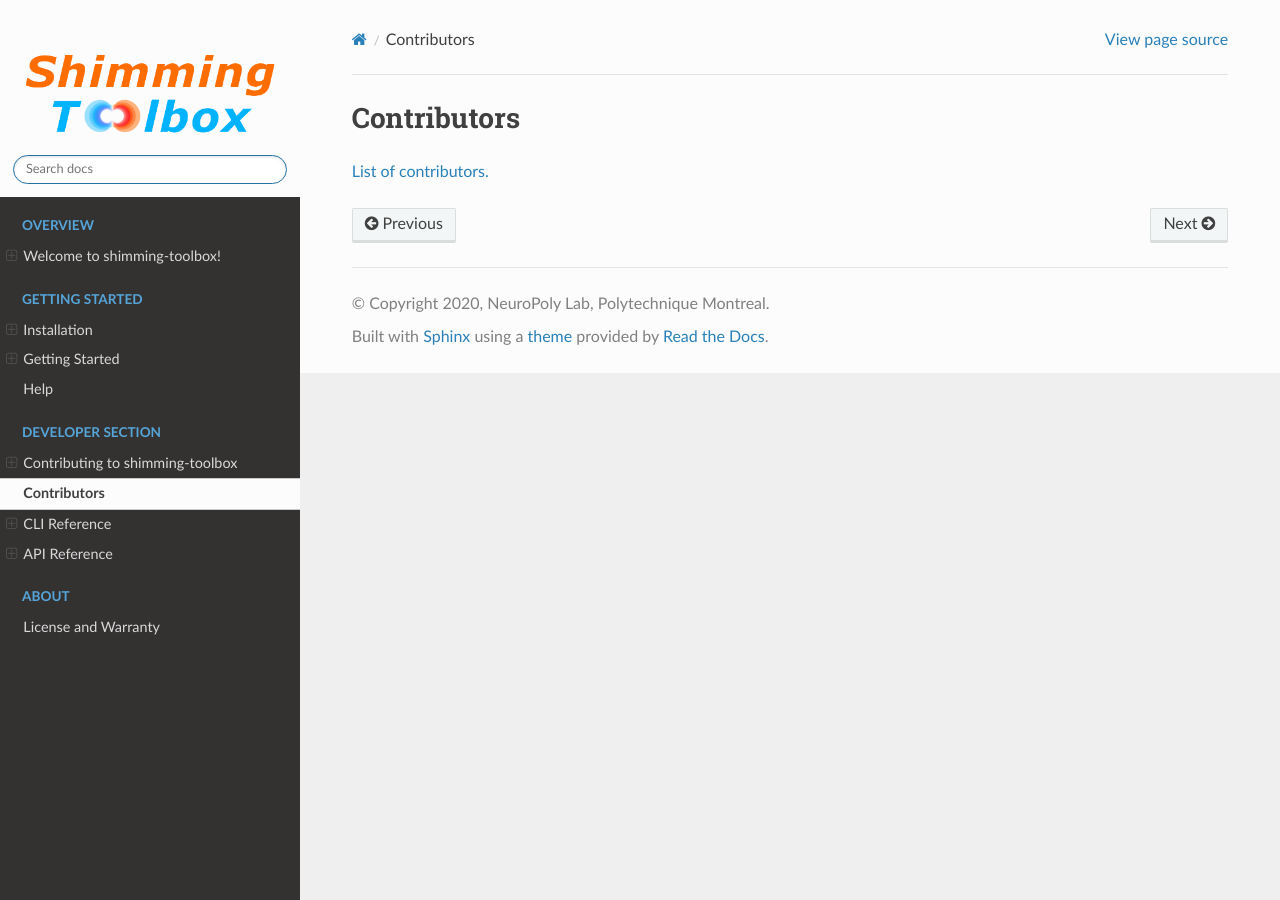
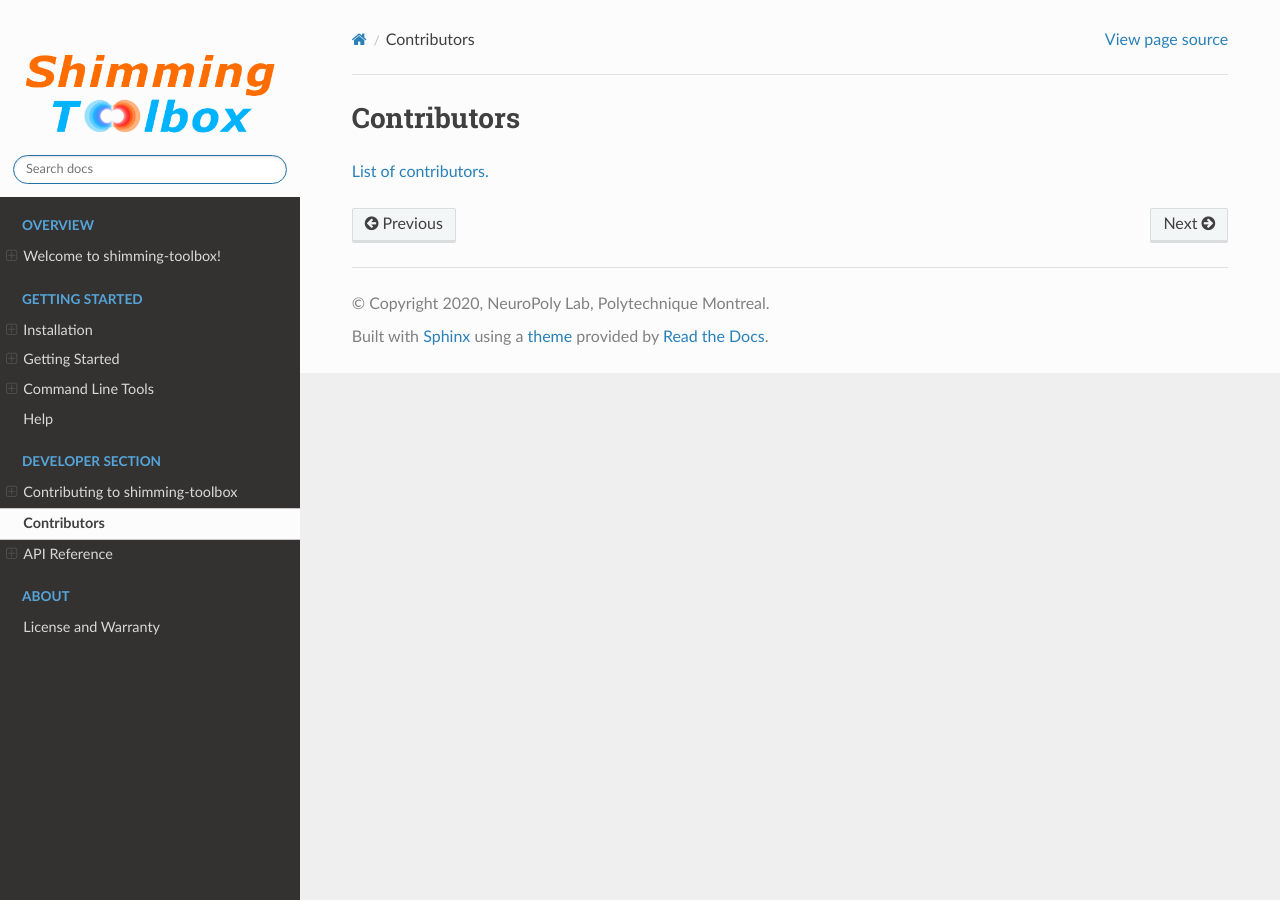
Before and after one commit to shimming-toolbox/shimming-toolbox, a Sphinx documentation site: the page built from docs/source/contributing/contributors.rst, in a window 1280 px wide. Built offline with Sphinx 7.4.7 and the Read the Docs theme 2.0.0, drawn with Linux system fonts in a browser that asks for light colours.

Commit message:
Moved and renamed CLI reference

```diff
--- a/docs/source/cli_reference/cli.rst
+++ b/docs/source/cli_reference/cli.rst
@@ -1,6 +1,6 @@
 
-CLI Reference
-=============
+Command Line Tools
+==================
 
 The following section outlines the CLI of shimming-toolbox.
 
--- a/docs/source/index.rst
+++ b/docs/source/index.rst
@@ -25,7 +26,6 @@
    :caption: Developer Section
 
    contributing/*
-   cli_reference/cli.rst
    api_reference/api.rst
 
 .. toctree::
```
Also changed, not shown: other parts of docs/source/index.rst (+1 -0 lines).
